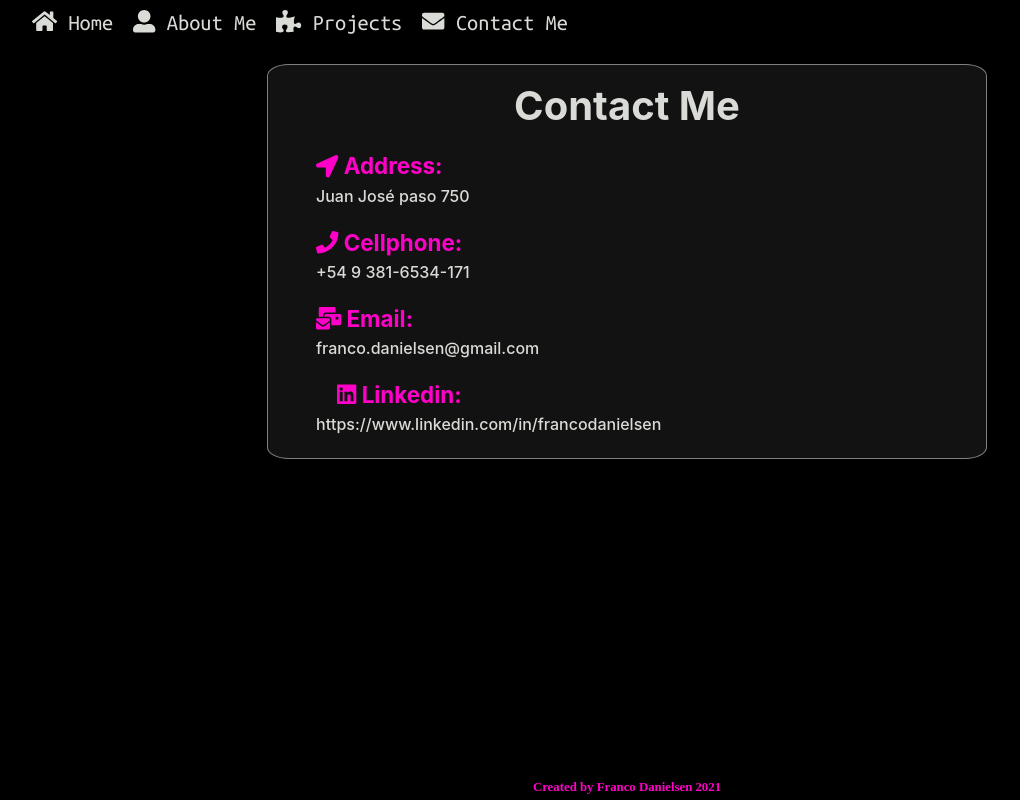
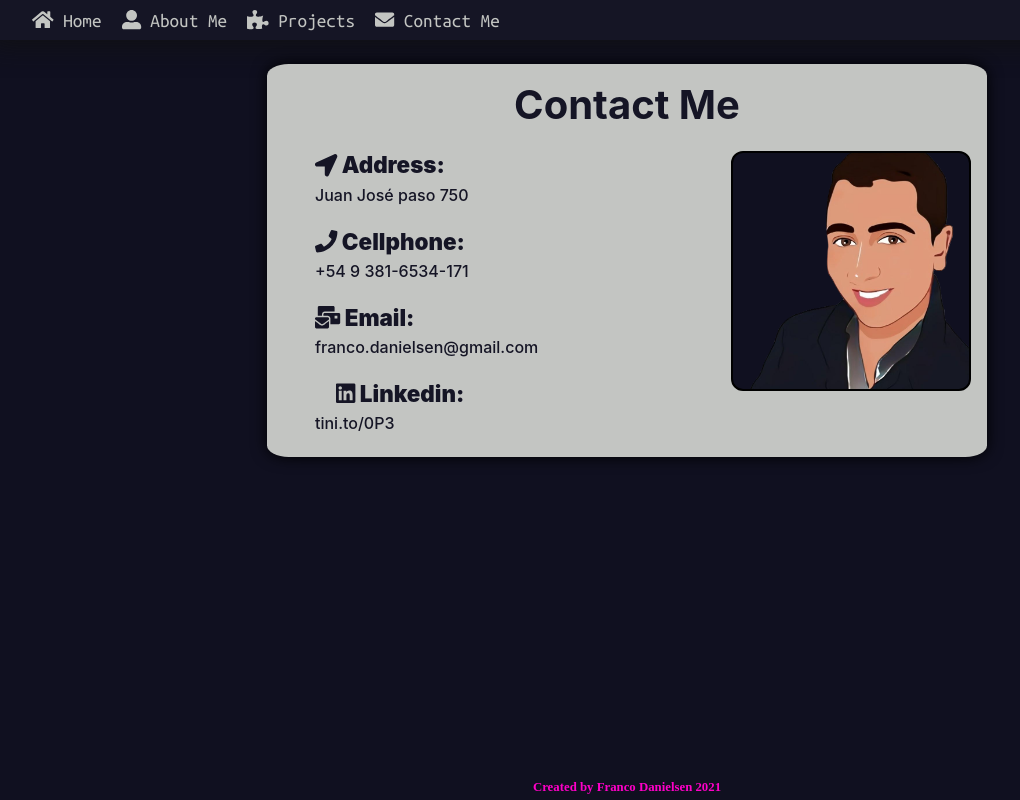
Before and after one commit to francoDani/portfolio, a React (Create React App) app: page /about in a window 1280 px wide. Both pictures are taken after a click on the item "Contact Me". Shown: the whole page, without its empty margins (13-1033 px from the left). Built offline with nearby package versions, Linux system fonts and the light colour scheme.

Commit message:
correctin about page, adding neon effects and adding card for contact

```diff
--- a/src/App.css
+++ b/src/App.css
@@ -1,7 +1,9 @@
 :root{
-  --background-color: #010001;
-  --white: #D9DCD6;
+  --background-color: #101020;
+  --darkerBg: #151525;
+  --white: #c3c5c2;
   --span-color: #119DA4;
+  --span-off: #055b5f;
   --detail-color: #ff00c8;
   --animation-var: 1;
   --font: 'Orbitron', sans-serif;
@@ -49,6 +51,8 @@ body{
   .landing-container__sign-container h1
   {
     width: fit-content;
+    -webkit-box-reflect: below -30px linear-gradient(transparent, #0003);
+    line-height: 0,7em;
     width: 100%;
     text-align: center;
     font-size: 4em;
@@ -57,7 +61,30 @@ body{
 
   .landing-container__sign-container h1 span
   {
-    color: var(--span-color);
+    color: var(--white);
+    text-shadow: 0 0 10px var(--span-color),
+    0 0 20px var(--span-color),
+    0 0 30px var(--span-color),
+    0 0 40px var(--span-color),
+    0 0 50px var(--span-color);
+    animation: glow 5s linear;
+    animation-timing-function: steps(5, end);
+
+  }
+  @keyframes glow {
+    0.1%, 20.1%, 40.1%, 50.1%, 65.1%, 80.1%, 80%
+    {
+      color: var(--white);
+      text-shadow: 0 0 10px var(--span-color),
+      0 0 20px var(--span-color),
+      0 0 30px var(--span-color),
+      0 0 40px var(--span-color),
+      0 0 50px var(--span-color);
+    }
+    0%, 20%, 21%, 40%, 41.4%, 50%, 65%,100%{
+      color: var(--span-off);
+      text-shadow: none;
+    }
   }
   .landing-container__sign-container h2
   {
@@ -80,8 +107,8 @@ body{
     color: var(--white);
     font-size: 2.5em;
     transition: .2s;
+  }
 
-  }
   .landing-container__sign-container ul li #a1{
     animation: colors 2s infinite;
     animation-delay: 1s;
@@ -107,7 +134,6 @@ body{
       color: white;
     }
   }
-
   .landing-container__sign-container ul li #a1:hover
   {
     transform: scale(1.1);
@@ -130,7 +156,9 @@ body{
 .landing-container__menu .navContainer ul
 {
   list-style: none;
-  margin-left: 35px;
+  background: var(--darkerBg);
+  box-shadow: 0px 2px 30px #111;
+  padding-left: 35px;
 }
 .landing-container__menu .navContainer ul li
 {
@@ -141,12 +169,13 @@ body{
   cursor: pointer;
   font-family: var(--secondaryFont);
   font-weight: 400;
-  font-size: 1.4em;
+  font-size: 1.2em;
 
 }
 .landing-container__menu .navContainer ul li a:hover
 {
   color: var(--span-color);
+  background: rgba(26, 26, 26, 0.76);
 }
 .landing-container__menu .navContainer ul li i
 {
@@ -161,33 +190,48 @@ body{
   color: var(--white);
   transition: .5s;
 }
-
-.landing-container__about-container, .landing-container__project-container
+.landing-container__about-container
+{
+  background: var(--background-color);
+  margin-top: 2em;
+  padding: 4em;
+}
+.landing-container__project-container
 {
   background: var(--background-color);
   margin-top: 2em;
   padding: 1em;
 }
-.landing-container__about-container, .landing-container__project-container h1
+.landing-container__about-container h1, .landing-container__project-container h1
 {
   color: var(--white);
   font-size: 2.5em;
   letter-spacing: 2px;
 }
-.landing-container__about-container, .landing-container__project-container h1 #span1
+.landing-container__about-container span
 {
   font-family: var(--font);
 }
-.landing-container__about-container, .landing-container__project-container h1 #span2
+.landing-container__about-container h1 #span2
+{
+  animation: glow 3s linear;
+  animation-timing-function: steps(3, end);
+}
+
+.landing-container__project-container h1 #span1
+{
+  font-family: var(--font);
+}
+.landing-container__about-container h1 #span2, .landing-container__project-container h1 #span2
 {
   color: var(--span-color);
   font-family: var(--font);
 }
-.landing-container__about-container, .landing-container__project-container h2
+.landing-container__about-container h2, .landing-container__project-container h2
 {
   color: #555;
 }
-.landing-container__about-container, .landing-container__project-container p
+.landing-container__about-container p, .landing-container__project-container p
 {
   color: var(--white);
   font-size: 1.1em;
@@ -197,7 +241,7 @@ body{
   margin-bottom: 1em;
 }
 
-.landing-container__about-container, .landing-container__project-container a
+.landing-container__about-container a, .landing-container__project-container a
 {
   text-decoration: none;
   color: var(--detail-color);
@@ -208,7 +252,7 @@ body{
   transition: .5s;
   font-size: 0.8em;
 }
-.landing-container__about-container, .landing-container__project-container a:hover
+.landing-container__about-container a:hover, .landing-container__project-container a:hover
 {
   color: var(--span-color);
   border-color: var(--detail-color);
@@ -240,7 +284,7 @@ body{
   bottom: 5px;
   width: 100%;
   text-align: center;
-
+  background: #101020;
 }
 .contact-container
 {
@@ -254,15 +298,15 @@ body{
     top: 4em;
     height: fit-content;
     width: 90vmin;
-    border: solid 1px grey;
     border-radius: 3%;
     padding: 1em;
     padding-bottom: 1.5em;
-    background: rgb(19, 18, 18);
+    background: var(--white);
+    box-shadow: 0 0 15px black;
   }
   .contact-card h1
   {
-    color: var(--white);
+    color: var(--darkerBg);
     font-size: 2.5em;
     text-align: center;
     margin-bottom: .5em;
@@ -273,15 +317,16 @@ body{
   .contact-card ul
   {
     display: inline;
-    color: var(--white);
+    color: var(--darkerBg);
     font-size: 1em;
+    font-weight: bold;
     list-style: none;
   }
   .contact-card ul li span
   {
     display: block;
-    font-weight: 700;
-    color: var(--detail-color);
+    font-weight: 900;
+    color: var(--darkerBg);
     font-size: 1.4em;
     animation: go 2s;
     animation-direction: normal;
@@ -317,8 +362,39 @@ body{
   font-weight: 500;
   margin-left: 2em;
 }
+.contact-card__img
+{
+  width: 30vmin;
+  height: 30vmin;
+  border: solid 2px black;
+  border-radius: 5%;
+  background: var(--background-color);
+  background-image: url(./assets/dibujo.png);
+  background-size: cover;
+  background-position: center;
+  position: absolute;
+  right: 1em;
+}
 
+/* width */
+::-webkit-scrollbar {
+  width: 10px;
+}
 
+/* Track */
+::-webkit-scrollbar-track {
+  background: #101020;
+}
+
+/* Handle */
+::-webkit-scrollbar-thumb {
+  background: #222;
+}
+
+/* Handle on hover */
+::-webkit-scrollbar-thumb:hover {
+  background: #050510;
+}
 
 
 
@@ -339,7 +415,7 @@ body{
     font-size: 3em;
     right: 5px;
     background: none;
-    color: #119DA4;
+    color: var(--span-color);
     padding: 5px;
     border: none;
   }
@@ -393,6 +469,11 @@ body{
   display: none;
 
 }
+.landing-container__menu .navContainer ul
+{
+  background: none;
+  box-shadow: unset;
+}
   .landing-container__menu .navContainer ul i
 {
   margin: 4px;
@@ -408,10 +489,15 @@ body{
     font-size: 2.5em;
     margin-right: 0;
   }
+  .landing-container__about-container
+  {
+    padding: 1.5em;
+  }
   .landing-container__about-container, .landing-container__project-container
   {
     position: absolute;
     top: 0;
+    width: 100%;
   }
   .landing-container__project-container h1
   {
@@ -443,7 +529,7 @@ body{
 
   .contact-card
   {
-    padding: 0;
+    padding: 1em;
   }
 
   .contact-card ul li
@@ -454,5 +540,18 @@ body{
   {
     border-radius: 0 0 25px 25px;
     width: 100%;
+
   }
 }
+@media (max-width: 500px){
+  .contact-card{
+    width: 75vh;
+    height: 90vw;
+    transform: rotate(90deg);
+    margin-top: 20vh;
+  }
+  .contact-card span
+  {
+    font-size: 0.5em;
+  }
+}
--- a/src/components/aboutMe.jsx
+++ b/src/components/aboutMe.jsx
@@ -1,3 +1,5 @@
+import resume from '../assets/FrancosResume.pdf'
+
 const aboutMe = () => {
     return (
         <div className="landing-container__about-container">
@@ -6,11 +8,12 @@ const aboutMe = () => {
             <p>In my work experience I acquired many skills, such as team management, group management, work under
                 pressure, result-oriented work, having specific goals of time and results, creativity and proactivity, but now I am
                 looking for the challenge that changes my life and take me to another level of experiences, growing and learning
-                every day.
-                I am a very proactive person, always looking for a way to improve and complement my knowledge. Not knowing
-                is a temporary state if you have the initiative.</p>
+                every day.<br/>
+                I am a proactive person and also autodidact, always looking for a way to improve and complement my knowledge.
+                Not knowing is a temporary state if you have the initiative.</p>
+
             <p>Do you like to download my CV? </p><br />
-            <a href=".\assets\FrancosResume.pdf" download>Download CV</a><br/>
+            <a href={resume} download>Download Resume</a><br/>
 
         </div>
     )
--- a/src/components/contactCard.jsx
+++ b/src/components/contactCard.jsx
@@ -5,13 +5,13 @@ import { faGit, faInstagram, faLinkedin } from '@fortawesome/free-brands-svg-ico
 const contactCard = () =>{
     return(
         <div className="contact-card">
+            <h1>Contact Me</h1>
             <div className="contact-card__img"></div>
-            <h1>Contact Me</h1>
             <ul>
                 <li><span><i><FontAwesomeIcon icon={faLocationArrow}/> </i>Address:</span> Juan José paso 750</li>
                 <li><span id="span1"><i><FontAwesomeIcon icon={faPhone}/> </i>Cellphone:</span> +54 9 381-6534-171</li>
                 <li><span id="span2"><i><FontAwesomeIcon icon={faMailBulk}/> </i>Email: </span> franco.danielsen@gmail.com</li>
-                <li><span id="span3"><i><FontAwesomeIcon icon={faLinkedin}/> </i>Linkedin: </span> https://www.linkedin.com/in/francodanielsen</li>
+                <li><span id="span3"><i><FontAwesomeIcon icon={faLinkedin}/> </i>Linkedin: </span> tini.to/0P3</li>
             </ul>
         </div>
     )
--- a/src/components/menu.jsx
+++ b/src/components/menu.jsx
@@ -12,8 +12,26 @@ import SidebarData from './sideData'
 
 
 const Menu = () => {
+
+    const [overflow, setOverflow] = useState(false);
+    const blockOverflow = () => {
+
+        if (overflow){
+            document.body.style.overflowY = "auto"
+            setOverflow(!overflow);
+        }else{
+            document.body.style.overflowY = "hidden";
+            setOverflow(true);
+        }
+    }
+
     const [sidebar, setSidebar] = useState(false);
-    const showSideBar = () => setSidebar(!sidebar);
+    const showSideBar = () =>{
+             setSidebar(!sidebar)
+            blockOverflow();
+        }
+
+
 
     return (
         <div className="landing-container__menu">
--- a/src/components/presentation.jsx
+++ b/src/components/presentation.jsx
@@ -10,7 +10,7 @@ const presentation = () => {
                 <h1 className="name">Franco <span>Danielsen</span></h1>
                 <h2 className="frontend">Frontend web Developer</h2>
                 <ul>
-                    <li><a href="https://instagram.com/francodanielsen" target="_blank" rel="noreferrer"><FontAwesomeIcon icon={faInstagram} href="" id="a1"/></a></li>
+                    <li><a href="https://instagram.com/francodanielsen" target="_blank" rel="noreferrer"><i><FontAwesomeIcon icon={faInstagram} href="" id="a1"/></i></a></li>
                     <li><a href="https://github.com/francoDani" target="_blank" rel="noreferrer"><FontAwesomeIcon icon={faGit}id="a2" /></a></li>
                     <li><a href="https://www.linkedin.com/in/francodanielsen" target="_blank" rel="noreferrer"><FontAwesomeIcon icon={faLinkedin} id="a3"/></a></li>
                 </ul>
```
Lines whose indentation alone changed are shown as unchanged.
